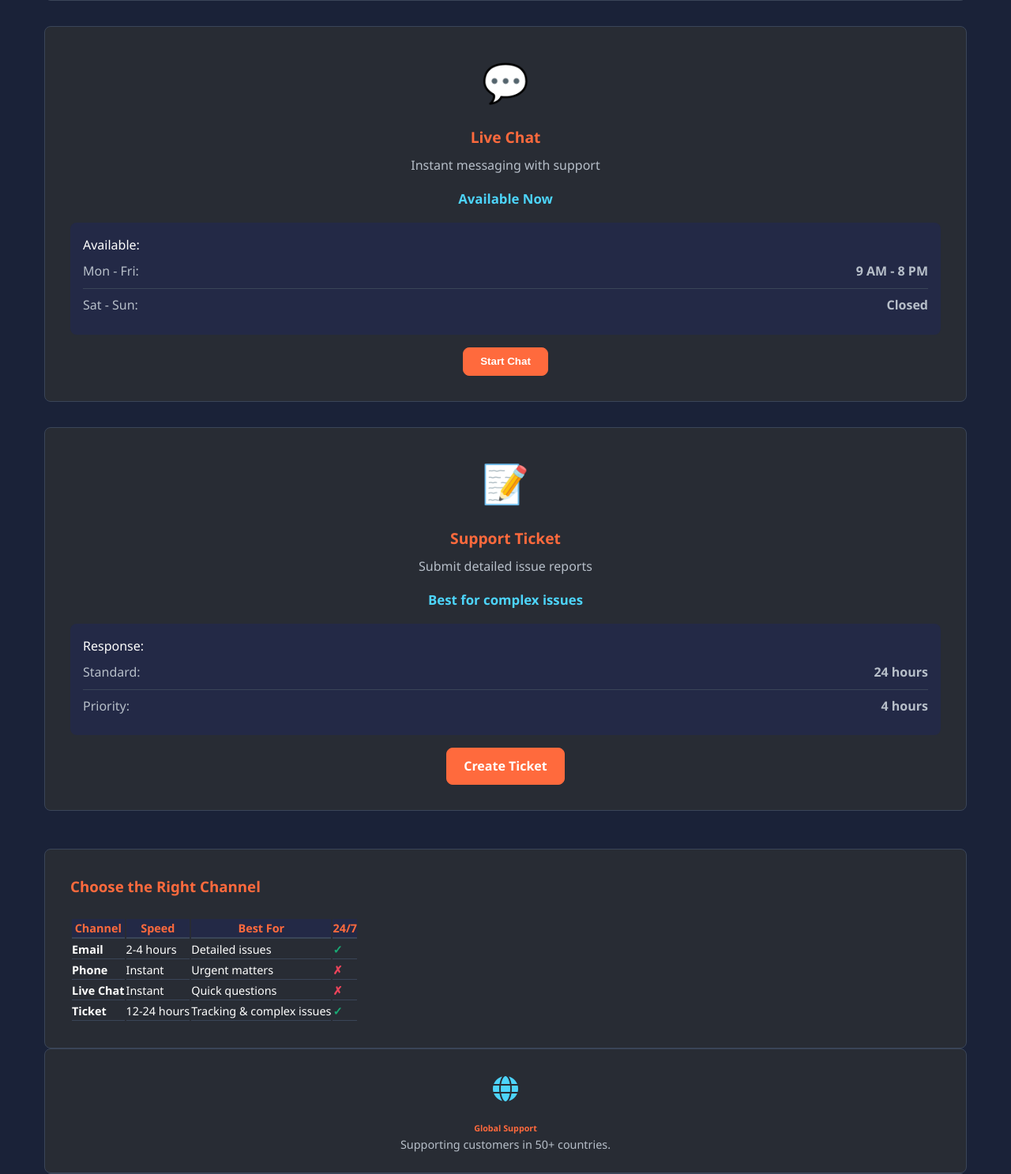
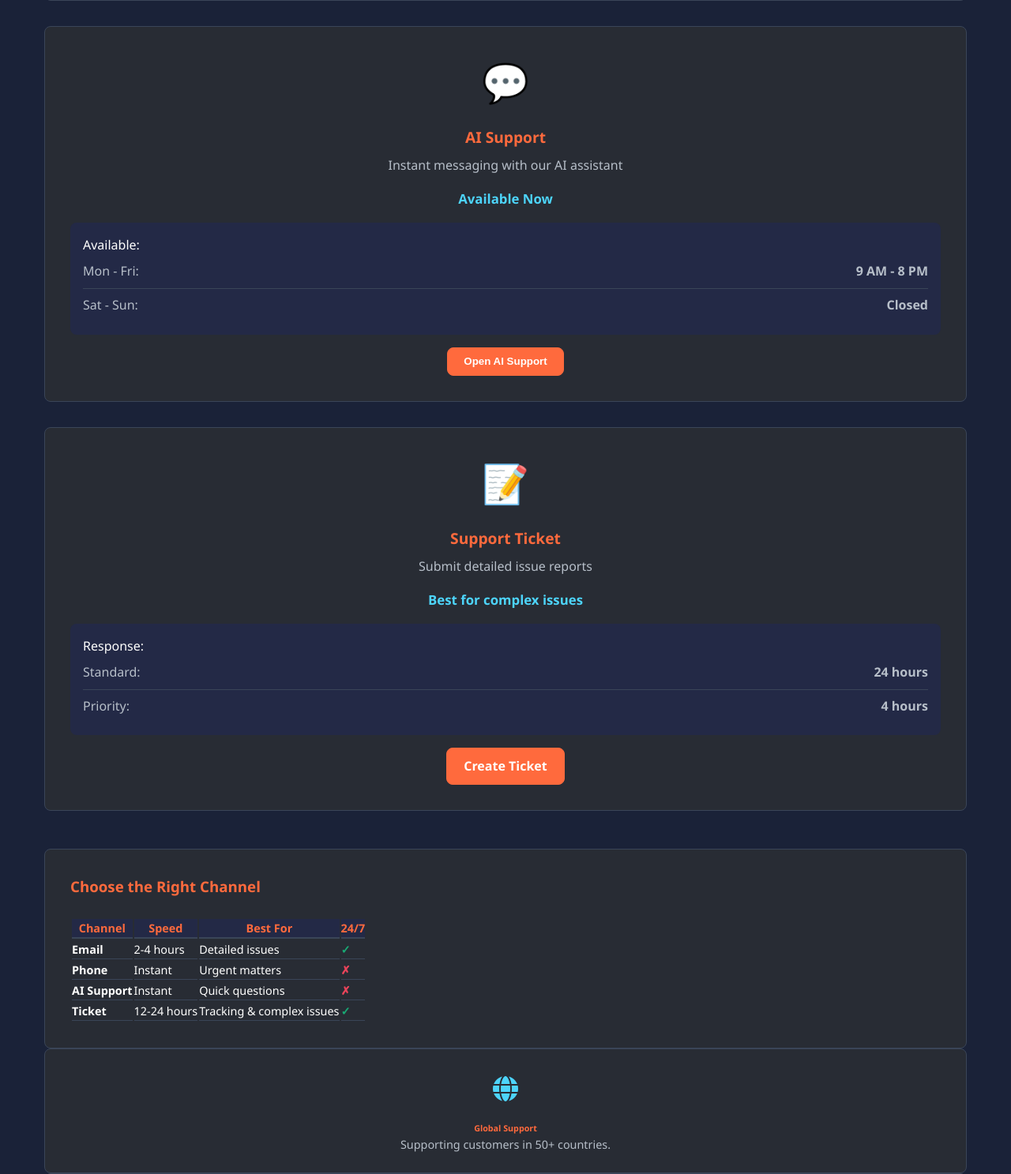
Before and after one commit to biz2007/WDP-Automating-Job-Card-Update, a Flask app: page /contact in a window 1280 px wide. Shown: the part 1182-2669 px from the top of the page at 79% size. Run offline with Flask 3, Linux system fonts and the light colour scheme.

Commit message:
ai support

```diff
--- a/app.py
+++ b/app.py
@@ -168,7 +168,7 @@ def save_support_tickets(tickets):
 # FAQs stored in memory
 faqs_data = [
     FAQ(1, "How do I reset my password?", "Visit the login page and click 'Forgot Password'. Enter your email and follow the instructions sent to your inbox.", "account").to_dict(),
-    FAQ(2, "What are your support hours?", "We provide 24/7 support via email and ticket system. Live chat is available 9 AM - 5 PM EST.", "general").to_dict(),
+    FAQ(2, "What are your support hours?", "We provide 24/7 support via email and ticket system. AI Support is available 9 AM - 5 PM EST.", "general").to_dict(),
     FAQ(3, "How long does billing take to process?", "Invoices are processed within 1-2 business days. You'll receive a confirmation email.", "billing").to_dict(),
     FAQ(4, "Can I cancel my subscription?", "Yes, you can cancel anytime from your account settings. Your access continues until the end of the billing period.", "billing").to_dict(),
     FAQ(5, "Is my data secure?", "We use 256-bit SSL encryption and comply with GDPR and industry security standards.", "account").to_dict(),
@@ -1115,7 +1115,15 @@ def status():
 @app.route("/contact")
 def contact():
     """Contact page with multiple channels"""
-    return render_template("contact.html")
+    chat_url = app.config.get('CHATGPT_CHAT_URL') or os.environ.get('CHATGPT_CHAT_URL') or 'https://chat.openai.com'
+    return render_template("contact.html", chat_url=chat_url)
+
+
+@app.route("/ai-support")
+def ai_support():
+    """Redirect to configured ChatGPT/AI support URL (open in new tab)."""
+    url = app.config.get('CHATGPT_CHAT_URL') or os.environ.get('CHATGPT_CHAT_URL') or 'https://chat.openai.com'
+    return redirect(url)
 
 
 @app.route("/self-service")
--- a/templates/contact.html
+++ b/templates/contact.html
@@ -171,12 +171,12 @@
         </div>
       </div>
 
-      <!-- Live Chat -->
+      <!-- AI Support (formerly Live Chat) -->
       <div class="col-md-6 col-lg-3">
         <div class="contact-option">
           <div class="contact-icon">💬</div>
-          <div class="contact-title">Live Chat</div>
-          <p style="color: var(--muted-text);">Instant messaging with support</p>
+          <div class="contact-title">AI Support</div>
+          <p style="color: var(--muted-text);">Instant messaging with our AI assistant</p>
           <div class="contact-info">Available Now</div>
           <div class="hours">
             <p class="fw-bold mb-2">Available:</p>
@@ -189,7 +189,7 @@
               <strong>Closed</strong>
             </div>
           </div>
-          <button class="cta-button btn-outline-primary" onclick="alert('Live chat would open here')">Start Chat</button>
+          <button type="button" class="cta-button btn-outline-primary" onclick="openAiSupport()">Open AI Support</button>
         </div>
       </div>
 
@@ -243,7 +243,7 @@
               <td class="text-center"><span class="cross">✗</span></td>
             </tr>
             <tr>
-              <td><strong>Live Chat</strong></td>
+              <td><strong>AI Support</strong></td>
               <td class="text-center">Instant</td>
               <td>Quick questions</td>
               <td class="text-center"><span class="cross">✗</span></td>
@@ -283,4 +283,24 @@
         </div>
       </div>
     </div>
+
+    <!-- AI Support Popup -->
+    <script>
+      function openAiSupport(){
+        var url = "{{ chat_url }}";
+        var maxW = Math.min(window.screen.width * 0.9, 1200);
+        var maxH = Math.min(window.screen.height * 0.9, 900);
+        var left = Math.round((window.screen.width - maxW) / 2);
+        var top = Math.round((window.screen.height - maxH) / 2);
+        var features = 'toolbar=no,location=no,status=no,menubar=no,scrollbars=yes,resizable=yes';
+        features += ',width=' + maxW + ',height=' + maxH + ',top=' + top + ',left=' + left;
+        var win = window.open(url, 'ai_support_popup', features);
+        if (!win || win.closed || typeof win.closed == 'undefined'){
+          // Popup likely blocked — open in new tab as fallback
+          window.open(url, '_blank', 'noopener');
+        } else {
+          try { win.focus(); } catch(e){}
+        }
+      }
+    </script>
 {% endblock %}
```
Also changed, not shown: support_tickets_data.json (added, +12 -0 lines).
